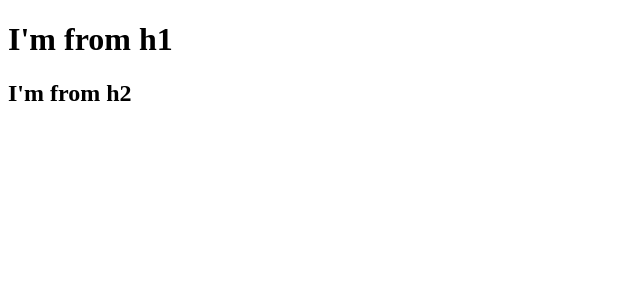
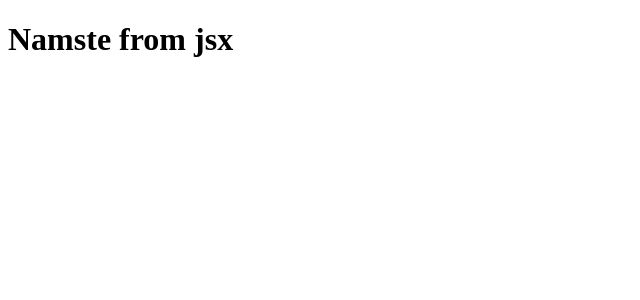
Before and after one commit to arunpanigrahi93/namaste-react, a React (Vite) app: page / in a window 1280 px wide. Shown: the top 300 px of the page, without its empty margins (0-640 px from the left). Built offline with nearby package versions, Linux system fonts and the light colour scheme.

Commit message:
difference core react and jsx

```diff
--- a/App.js
+++ b/App.js
@@ -10,5 +10,8 @@ const heading = React.createElement(
   ])
 );
 
+//jsx
+const jsxHeading = <h1 id="heading">Namste from jsx</h1>;
+
 const root = ReactDOM.createRoot(document.getElementById("root"));
-root.render(heading);
+root.render(jsxHeading);
--- a/package.json
+++ b/package.json
@@ -3,6 +3,8 @@
   "version": "1.0.0",
   "description": "practice react",
   "scripts": {
+    "start": "parcel index.html",
+     "build": "parcel build index.html",
     "test": "jest"
   },
   "repository": {
```
